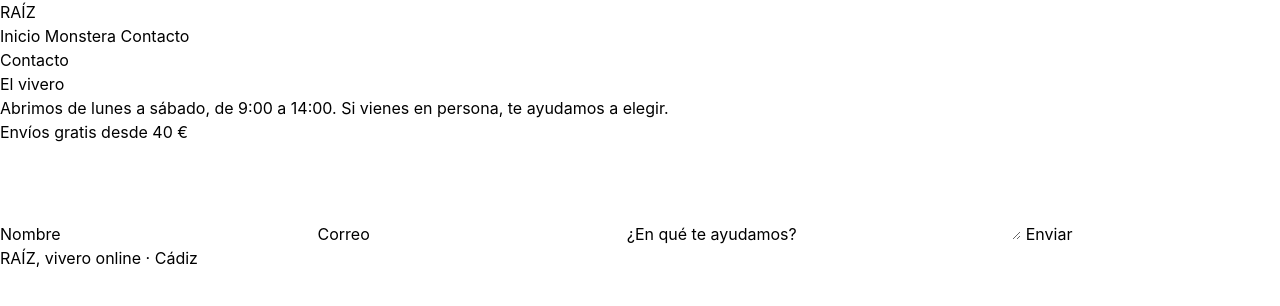
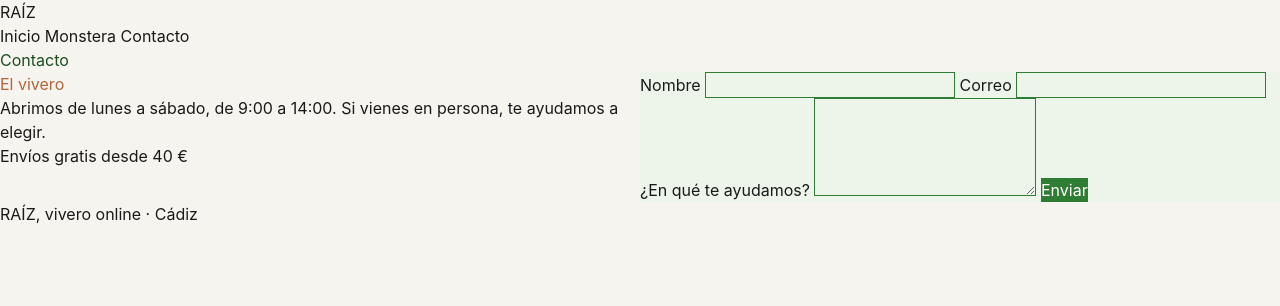
Before and after one commit to alvaroah17/DIW, a website built with Vite: page kit-diw-p2-raiz/p2-raiz/contacto.html in a window 1280 px wide. Built offline with nearby package versions, Linux system fonts and the light colour scheme.

Commit message:
Bloque B3 Terminado

```diff
--- a/kit-diw-p2-raiz/p2-raiz/contacto.html
+++ b/kit-diw-p2-raiz/p2-raiz/contacto.html
@@ -6,7 +6,7 @@
     <title>Contacto · RAÍZ</title>
     <link rel="stylesheet" href="/src/tailwind.css" />
   </head>
-  <body>
+  <body class="bg-fondo text-texto">
     <!-- ✍️ B3 · Esta página va SOLO con Tailwind (src/tailwind.css), sin SASS. Ponle las clases de utilidad:
          los colores de RAÍZ (del @theme), dos columnas desde md y un botón con hover: y focus-visible:.
          Nada de valores sueltos entre corchetes ni style="". -->
@@ -20,33 +20,37 @@
     </header>
 
     <main>
-      <h1>Contacto</h1>
+      <h1 class="text-marca-oscuro">Contacto</h1>
 
-      <div>
+      <div class="grid grid-cols-1 md:grid-cols-2">
         <section aria-label="Dónde estamos">
-          <h2>El vivero</h2>
+          <h2 class="text-tierra">El vivero</h2>
           <p>Abrimos de lunes a sábado, de 9:00 a 14:00. Si vienes en persona, te ayudamos a elegir.</p>
           <p>Envíos gratis desde 40 €</p>
         </section>
 
-        <form action="#">
+        <form class="bg-marca-suave" action="#">
           <label for="nombre">
             Nombre
-            <input id="nombre" name="nombre" autocomplete="name" required />
+            <input class="border border-marca" id="nombre" name="nombre" autocomplete="name" required />
           </label>
           <label for="correo">
             Correo
-            <input id="correo" name="correo" type="email" autocomplete="email" required />
+            <input class="border border-marca" id="correo" name="correo" type="email" autocomplete="email" required />
           </label>
           <label for="mensaje">
             ¿En qué te ayudamos?
-            <textarea id="mensaje" name="mensaje" rows="4" required></textarea>
+            <textarea class="border border-marca" id="mensaje" name="mensaje" rows="4" required></textarea>
           </label>
-          <button type="submit">Enviar</button>
+          <button
+            class="bg-marca text-white hover:bg-marca-oscuro focus-visible:outline-2 focus-visible:outline-marca-oscuro"
+            type="submit"
+          >
+            Enviar
+          </button>
         </form>
       </div>
     </main>
-
     <footer>RAÍZ, vivero online · Cádiz</footer>
   </body>
 </html>
```
Also changed, not shown: kit-diw-p2-raiz/p2-raiz/src/tailwind.css (line endings or trailing spaces).
